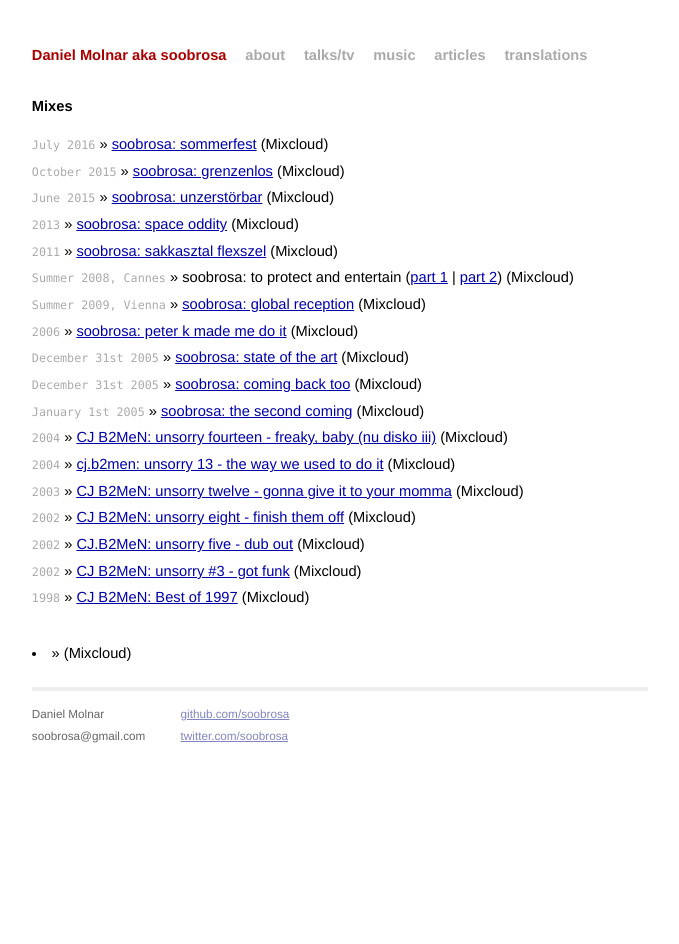
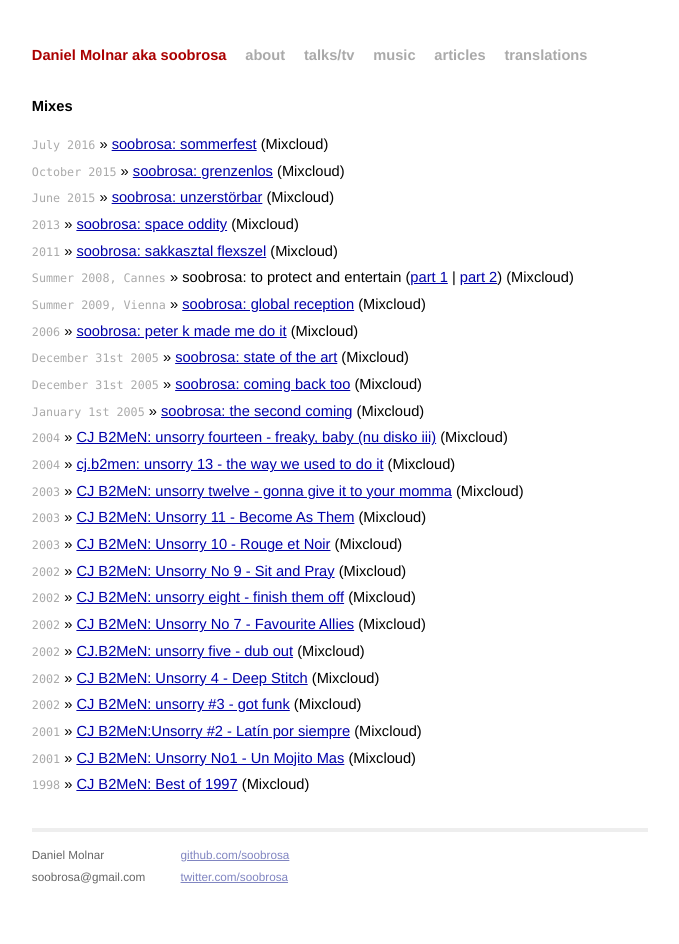
Before and after one commit to mojombo/mojombo.github.io, a Jekyll site: the page built from music.html, in a window 1280 px wide. Shown: the whole page, without its empty margins (300-979 px from the left). Built offline with Jekyll 4.4.1, drawn with Linux system fonts in a browser that asks for light colours.

Commit message:
moar mixes

```diff
--- a/music.html
+++ b/music.html
@@ -20,11 +20,16 @@ title: soobrosa
     <li><span>2004</span> &raquo; <a href="https://www.mixcloud.com/soobrosa/cjb2men-unsorry-fourteen-freaky-baby-nu-disko-iii/">CJ B2MeN: unsorry fourteen - freaky, baby (nu disko iii)</a> (Mixcloud)
     <li><span>2004</span> &raquo; <a href="https://www.mixcloud.com/soobrosa/cjb2men-unsorry-13-the-way-we-used-to-do-it/">cj.b2men: unsorry 13 - the way we used to do it</a> (Mixcloud)
     <li><span>2003</span> &raquo; <a href="https://www.mixcloud.com/soobrosa/cjb2men-unsorry-twelve-gonna-give-it-to-your-momma/">CJ B2MeN: unsorry twelve - gonna give it to your momma</a> (Mixcloud)
+    <li><span>2003</span> &raquo; <a href="https://www.mixcloud.com/soobrosa/cj-b2men-unsorry-11-become-as-them/">CJ B2MeN: Unsorry 11 - Become As Them</a> (Mixcloud)
+    <li><span>2003</span> &raquo; <a href="https://www.mixcloud.com/soobrosa/cj-b2men-unsorry-10-rouge-et-noir/">CJ B2MeN: Unsorry 10 - Rouge et Noir</a> (Mixcloud)
+    <li><span>2002</span> &raquo; <a href="https://www.mixcloud.com/soobrosa/cj-b2men-unsorry-no-9-sit-and-pray/">CJ B2MeN: Unsorry No 9 - Sit and Pray</a> (Mixcloud)
     <li><span>2002</span> &raquo; <a href="https://www.mixcloud.com/soobrosa/cjb2men-unsorry-eight-finish-them-off/">CJ B2MeN: unsorry eight - finish them off</a> (Mixcloud)
+    <li><span>2002</span> &raquo; <a href="https://www.mixcloud.com/soobrosa/cj-b2men-unsorry-no-7-favourite-allies/2"> CJ B2MeN: Unsorry No 7 - Favourite Allies</a> (Mixcloud)
     <li><span>2002</span> &raquo; <a href="https://www.mixcloud.com/soobrosa/cjb2men-unsorry-five-dub-out/">CJ.B2MeN: unsorry five - dub out</a> (Mixcloud)
+    <li><span>2002</span> &raquo; <a href="https://www.mixcloud.com/soobrosa/cj-b2men-unsorry-4-deep-stitch/">CJ B2MeN: Unsorry 4 - Deep Stitch</a> (Mixcloud)
     <li><span>2002</span> &raquo; <a href="https://www.mixcloud.com/soobrosa/cjb2men-got-funk/">CJ B2MeN: unsorry #3 - got funk</a> (Mixcloud)
+    <li><span>2001</span> &raquo; <a href="https://www.mixcloud.com/soobrosa/cj-b2menunsorry-2-lat%C3%ADn-por-siempre/">CJ B2MeN:Unsorry #2 - Latín por siempre</a> (Mixcloud)
+    <li><span>2001</span> &raquo; <a href="https://www.mixcloud.com/soobrosa/cj-b2men-unsorry-no1-un-mojito-mas/">CJ B2MeN: Unsorry No1 - Un Mojito Mas</a> (Mixcloud)
     <li><span>1998</span> &raquo; <a href="https://www.mixcloud.com/soobrosa/cj-b2men-best-of-1997/">CJ B2MeN: Best of 1997</a> (Mixcloud)
   </ul>
 </div>
-
-    <li><span> </span> &raquo; <a href=" "> </a> (Mixcloud)
```
